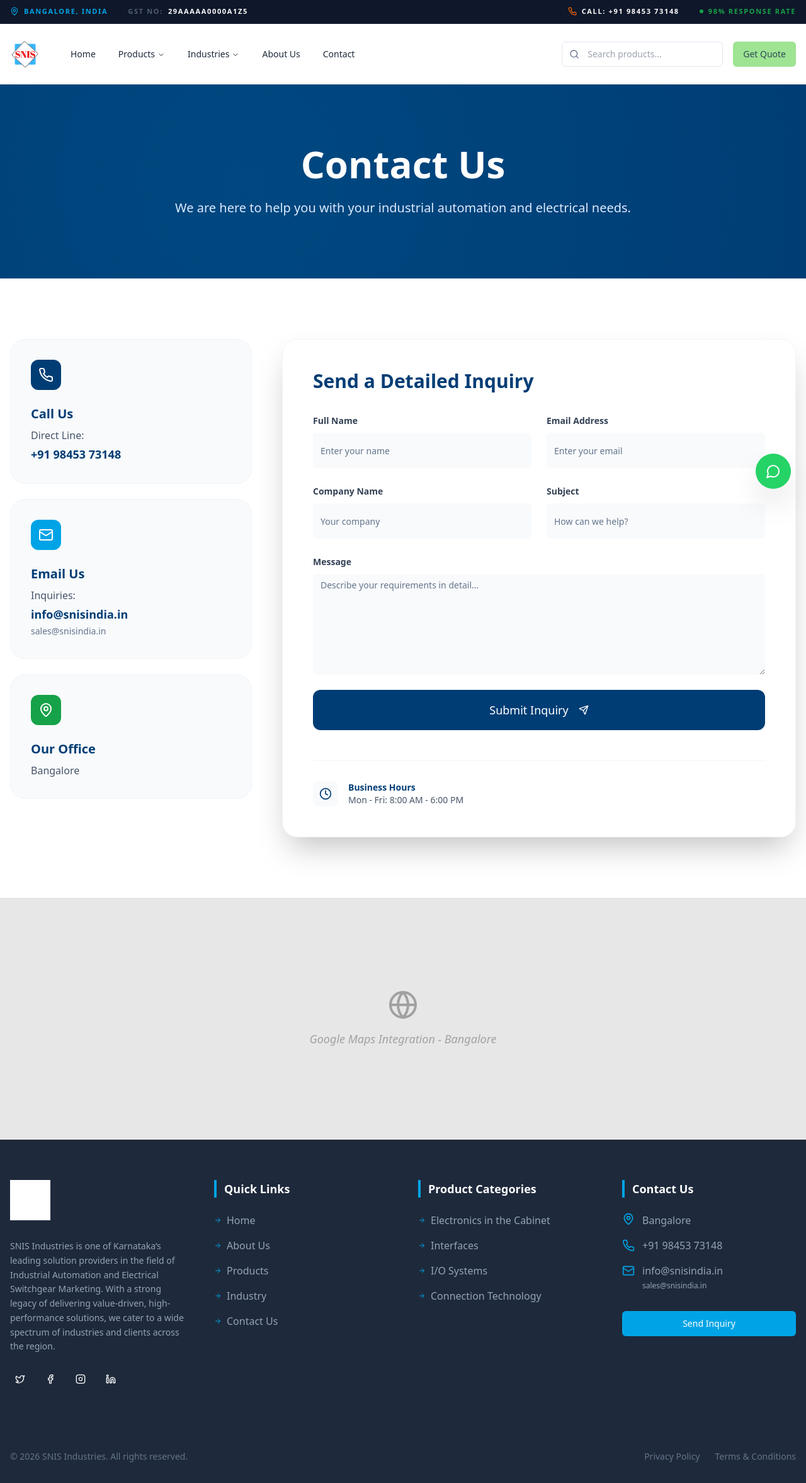
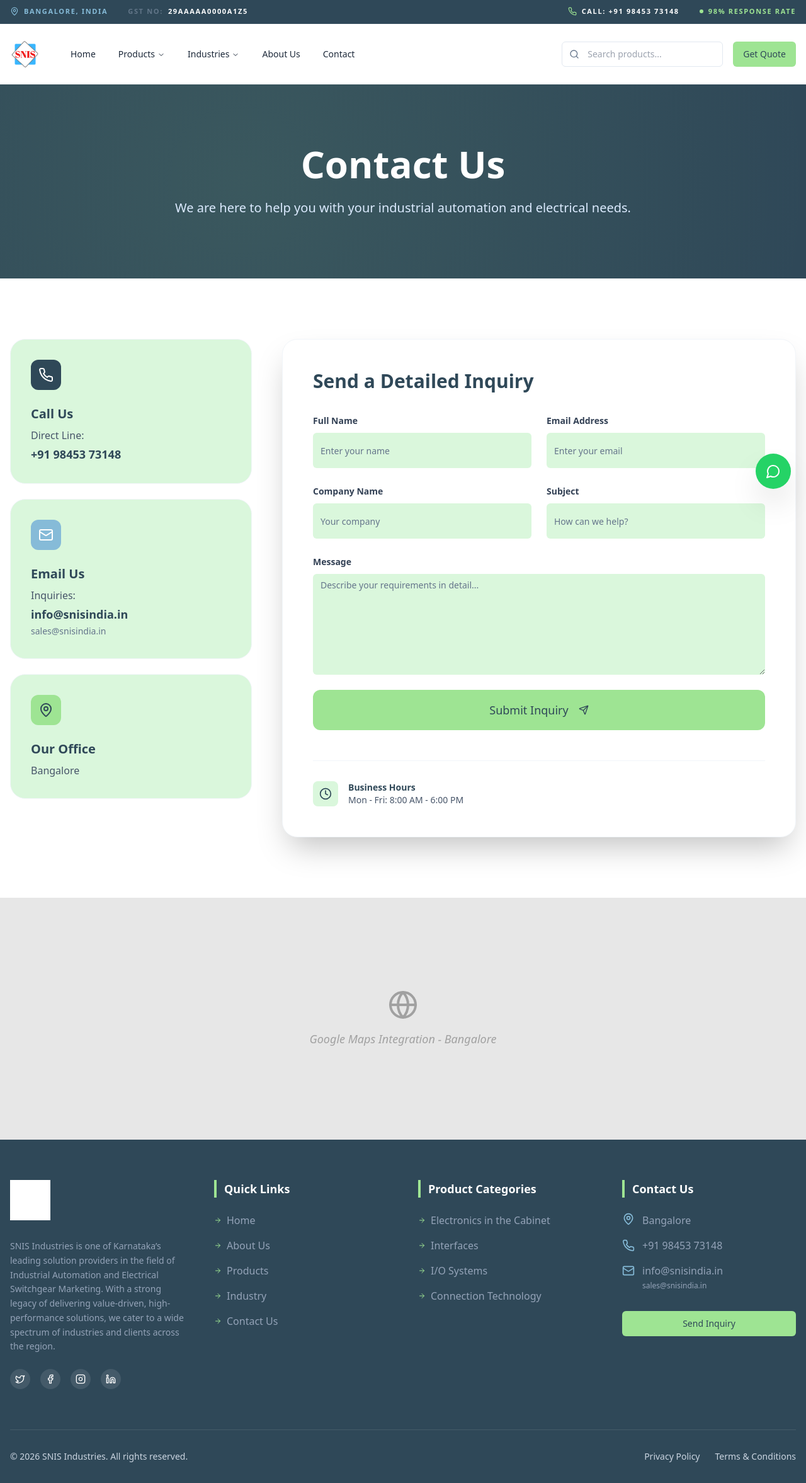
Before and after one commit to JanakeeshHd/SNIS, a React (Vite) app: page /contact in a window 1280 px wide. Shown: the whole page at 63% size. Built offline with nearby package versions, Linux system fonts and the light colour scheme.

Commit message:
The UI color has been changed

```diff
--- a/src/components/layout/Footer.tsx
+++ b/src/components/layout/Footer.tsx
@@ -6,7 +6,7 @@ import logo from "@/assets/snis-logo.png";
 
 export const Footer = () => {
   return (
-    <footer className="bg-[#1E293B] text-white pt-16 pb-8">
+    <footer className="bg-[#2F4858] text-white pt-16 pb-8">
       <div className="container mx-auto px-4">
         <div className="grid grid-cols-1 md:grid-cols-2 lg:grid-cols-4 gap-12 mb-16">
           {/* Company Info */}
@@ -22,16 +22,16 @@ export const Footer = () => {
               {SITE_CONTENT.company.description}
             </p>
             <div className="flex space-x-4">
-              <a href={SITE_CONTENT.contact.social.twitter} className="bg-slate-800 p-2 rounded-full hover:bg-tech-cyan transition-colors">
+              <a href={SITE_CONTENT.contact.social.twitter} className="bg-white/10 p-2 rounded-full hover:bg-[#86BBD8] transition-colors">
                 <Twitter className="w-4 h-4" />
               </a>
-              <a href={SITE_CONTENT.contact.social.facebook} className="bg-slate-800 p-2 rounded-full hover:bg-tech-cyan transition-colors">
+              <a href={SITE_CONTENT.contact.social.facebook} className="bg-white/10 p-2 rounded-full hover:bg-[#86BBD8] transition-colors">
                 <Facebook className="w-4 h-4" />
               </a>
-              <a href={SITE_CONTENT.contact.social.instagram} className="bg-slate-800 p-2 rounded-full hover:bg-tech-cyan transition-colors">
+              <a href={SITE_CONTENT.contact.social.instagram} className="bg-white/10 p-2 rounded-full hover:bg-[#86BBD8] transition-colors">
                 <Instagram className="w-4 h-4" />
               </a>
-              <a href={SITE_CONTENT.contact.social.linkedin} className="bg-slate-800 p-2 rounded-full hover:bg-tech-cyan transition-colors">
+              <a href={SITE_CONTENT.contact.social.linkedin} className="bg-white/10 p-2 rounded-full hover:bg-[#86BBD8] transition-colors">
                 <Linkedin className="w-4 h-4" />
               </a>
             </div>
@@ -39,7 +39,7 @@ export const Footer = () => {
 
           {/* Quick Links */}
           <div>
-            <h4 className="text-lg font-semibold mb-6 border-l-4 border-tech-cyan pl-3">Quick Links</h4>
+            <h4 className="text-lg font-semibold mb-6 border-l-4 border-[#9EE493] pl-3">Quick Links</h4>
             <ul className="space-y-4">
               {["Home", "About Us", "Products", "Industry", "Contact Us"].map((link) => (
                 <li key={link}>
@@ -47,7 +47,7 @@ export const Footer = () => {
                     to={link === "Home" ? "/" : `/${link.toLowerCase().replace(" ", "-")}`}
                     className="text-slate-400 hover:text-white hover:translate-x-2 transition-all inline-flex items-center"
                   >
-                    <ArrowRight className="w-3 h-3 mr-2 text-tech-cyan" />
+                    <ArrowRight className="w-3 h-3 mr-2 text-[#9EE493]" />
                     {link}
                   </Link>
                 </li>
@@ -57,7 +57,7 @@ export const Footer = () => {
 
           {/* Products */}
           <div>
-            <h4 className="text-lg font-semibold mb-6 border-l-4 border-tech-cyan pl-3">Product Categories</h4>
+            <h4 className="text-lg font-semibold mb-6 border-l-4 border-[#9EE493] pl-3">Product Categories</h4>
             <ul className="space-y-4">
               {SITE_CONTENT.products.categories.map((cat) => (
                 <li key={cat.id}>
@@ -65,7 +65,7 @@ export const Footer = () => {
                     to={`/products/${cat.id}`}
                     className="text-slate-400 hover:text-white hover:translate-x-2 transition-all inline-flex items-center"
                   >
-                    <ArrowRight className="w-3 h-3 mr-2 text-tech-cyan" />
+                    <ArrowRight className="w-3 h-3 mr-2 text-[#9EE493]" />
                     {cat.title}
                   </Link>
                 </li>
@@ -75,31 +75,31 @@ export const Footer = () => {
 
           {/* Contact Details */}
           <div>
-            <h4 className="text-lg font-semibold mb-6 border-l-4 border-tech-cyan pl-3">Contact Us</h4>
+            <h4 className="text-lg font-semibold mb-6 border-l-4 border-[#9EE493] pl-3">Contact Us</h4>
             <div className="space-y-4">
               <div className="flex items-start space-x-3 text-slate-400">
-                <MapPin className="w-5 h-5 text-tech-cyan shrink-0" />
+                <MapPin className="w-5 h-5 text-[#86BBD8] shrink-0" />
                 <span>{SITE_CONTENT.contact.address}</span>
               </div>
               <div className="flex items-center space-x-3 text-slate-400">
-                <Phone className="w-5 h-5 text-tech-cyan shrink-0" />
+                <Phone className="w-5 h-5 text-[#86BBD8] shrink-0" />
                 <span>{SITE_CONTENT.contact.phone}</span>
               </div>
               <div className="flex flex-col space-y-1 text-slate-400">
                 <div className="flex items-center space-x-3">
-                  <Mail className="w-5 h-5 text-tech-cyan shrink-0" />
+                  <Mail className="w-5 h-5 text-[#86BBD8] shrink-0" />
                   <span>{SITE_CONTENT.contact.email}</span>
                 </div>
                 <div className="pl-8 text-xs">{SITE_CONTENT.contact.salesEmail}</div>
               </div>
             </div>
-            <Button className="mt-8 w-full bg-tech-cyan hover:bg-tech-cyan/90 text-white">
+            <Button className="mt-8 w-full bg-[#9EE493] hover:bg-[#9EE493]/90 text-[#2F4858]">
               Send Inquiry
             </Button>
           </div>
         </div>
 
-        <div className="border-t border-slate-800 pt-8 flex flex-col md:flex-row justify-between items-center text-slate-500 text-sm">
+        <div className="border-t border-white/10 pt-8 flex flex-col md:flex-row justify-between items-center text-slate-300 text-sm">
           <p>© {new Date().getFullYear()} SNIS Industries. All rights reserved.</p>
           <div className="flex space-x-6 mt-4 md:mt-0">
             <Link to="/privacy-policy" className="hover:text-white">Privacy Policy</Link>
--- a/src/components/layout/TopBar.tsx
+++ b/src/components/layout/TopBar.tsx
@@ -3,10 +3,10 @@ import { SITE_CONTENT } from "@/data/content";
 
 export const TopBar = () => {
   return (
-    <div className="bg-slate-900 text-white py-2.5 hidden md:block border-b border-white/5">
+    <div className="bg-[#2F4858] text-white py-2.5 hidden md:block border-b border-white/5">
       <div className="container mx-auto px-4 flex justify-between items-center text-[11px] font-black uppercase tracking-[0.15em]">
         <div className="flex items-center space-x-8">
-          <div className="flex items-center text-tech-cyan">
+          <div className="flex items-center text-[#86BBD8]">
             <MapPin className="w-3.5 h-3.5 mr-2" />
             <span>{SITE_CONTENT.contact.address}, India</span>
           </div>
@@ -16,12 +16,12 @@ export const TopBar = () => {
           </div>
         </div>
         <div className="flex items-center space-x-8">
-          <a href={`tel:${SITE_CONTENT.contact.phone}`} className="flex items-center hover:text-tech-cyan transition-colors">
-            <Phone className="w-3.5 h-3.5 mr-2 text-industrial-orange" />
+          <a href={`tel:${SITE_CONTENT.contact.phone}`} className="flex items-center hover:text-[#86BBD8] transition-colors">
+            <Phone className="w-3.5 h-3.5 mr-2 text-[#9EE493]" />
             <span>Call: {SITE_CONTENT.contact.phone}</span>
           </a>
-          <div className="flex items-center text-industrial-green">
-            <span className="w-1.5 h-1.5 rounded-full bg-industrial-green animate-pulse mr-2" />
+          <div className="flex items-center text-[#9EE493]">
+            <span className="w-1.5 h-1.5 rounded-full bg-[#9EE493] animate-pulse mr-2" />
             <span>98% Response Rate</span>
           </div>
         </div>
--- a/src/pages/About.tsx
+++ b/src/pages/About.tsx
@@ -89,7 +89,7 @@ const About = () => {
               <ul className="space-y-6">
                 {SITE_CONTENT.company.mission.map((item, i) => (
                   <li key={i} className="flex items-start space-x-4">
-                    <CheckCircle2 className="w-6 h-6 text-industrial-green shrink-0 mt-1" />
+                    <CheckCircle2 className="w-6 h-6 text-[#9EE493] shrink-0 mt-1" />
                     <span className="text-slate-600 text-lg">{item}</span>
                   </li>
                 ))}
--- a/src/pages/CategoryDetail.tsx
+++ b/src/pages/CategoryDetail.tsx
@@ -89,7 +89,7 @@ const CategoryDetail = () => {
                     "Certified for global industrial standards"
                   ].map((item, i) => (
                     <div key={i} className="flex items-center space-x-4">
-                      <CheckCircle2 className="w-6 h-6 text-industrial-green shrink-0" />
+                      <CheckCircle2 className="w-6 h-6 text-[#9EE493] shrink-0" />
                       <span className="text-slate-600 text-lg">{item}</span>
                     </div>
                   ))}
--- a/src/pages/Contact.tsx
+++ b/src/pages/Contact.tsx
@@ -10,7 +10,7 @@ const Contact = () => {
   return (
     <Layout>
       {/* Hero Section */}
-      <section className="bg-industrial-blue text-white py-24 relative overflow-hidden">
+      <section className="bg-[#2F4858] text-white py-24 relative overflow-hidden">
         <div className="container mx-auto px-4 relative z-10 text-center">
           <motion.div
             initial={{ opacity: 0, y: 20 }}
@@ -23,7 +23,7 @@ const Contact = () => {
             </p>
           </motion.div>
         </div>
-        <div className="absolute inset-0 bg-[radial-gradient(circle_at_30%_50%,rgba(0,168,232,0.1),transparent)]" />
+        <div className="absolute inset-0 bg-[radial-gradient(circle_at_30%_50%,rgba(158,228,147,0.1),transparent)]" />
       </section>
 
       <section className="py-24 bg-white">
@@ -31,24 +31,24 @@ const Contact = () => {
           <div className="grid grid-cols-1 lg:grid-cols-3 gap-12">
             {/* Contact Info Cards */}
             <div className="lg:col-span-1 space-y-6">
-              <div className="p-8 rounded-3xl bg-slate-50 border border-slate-100">
-                <div className="w-12 h-12 rounded-xl bg-industrial-blue flex items-center justify-center text-white mb-6">
+              <div className="p-8 rounded-3xl bg-[#DAF7DC] border border-slate-100">
+                <div className="w-12 h-12 rounded-xl bg-[#2F4858] flex items-center justify-center text-white mb-6">
                   <Phone className="w-6 h-6" />
                 </div>
-                <h3 className="text-xl font-bold text-industrial-blue mb-2">Call Us</h3>
+                <h3 className="text-xl font-bold text-[#2F4858] mb-2">Call Us</h3>
                 <p className="text-slate-600 mb-1">Direct Line:</p>
-                <a href={`tel:${SITE_CONTENT.contact.phone}`} className="text-lg font-bold text-industrial-blue hover:text-tech-cyan transition-colors">
+                <a href={`tel:${SITE_CONTENT.contact.phone}`} className="text-lg font-bold text-[#2F4858] hover:text-[#86BBD8] transition-colors">
                   {SITE_CONTENT.contact.phone}
                 </a>
               </div>
 
-              <div className="p-8 rounded-3xl bg-slate-50 border border-slate-100">
-                <div className="w-12 h-12 rounded-xl bg-tech-cyan flex items-center justify-center text-white mb-6">
+              <div className="p-8 rounded-3xl bg-[#DAF7DC] border border-slate-100">
+                <div className="w-12 h-12 rounded-xl bg-[#86BBD8] flex items-center justify-center text-white mb-6">
                   <Mail className="w-6 h-6" />
                 </div>
-                <h3 className="text-xl font-bold text-industrial-blue mb-2">Email Us</h3>
+                <h3 className="text-xl font-bold text-[#2F4858] mb-2">Email Us</h3>
                 <p className="text-slate-600 mb-1">Inquiries:</p>
-                <a href={`mailto:${SITE_CONTENT.contact.email}`} className="text-lg font-bold text-industrial-blue hover:text-tech-cyan transition-colors block">
+                <a href={`mailto:${SITE_CONTENT.contact.email}`} className="text-lg font-bold text-[#2F4858] hover:text-[#86BBD8] transition-colors block">
                   {SITE_CONTENT.contact.email}
                 </a>
                 <a href={`mailto:${SITE_CONTENT.contact.salesEmail}`} className="text-slate-500 text-sm mt-1">
@@ -56,11 +56,11 @@ const Contact = () => {
                 </a>
               </div>
 
-              <div className="p-8 rounded-3xl bg-slate-50 border border-slate-100">
-                <div className="w-12 h-12 rounded-xl bg-industrial-green flex items-center justify-center text-white mb-6">
+              <div className="p-8 rounded-3xl bg-[#DAF7DC] border border-slate-100">
+                <div className="w-12 h-12 rounded-xl bg-[#9EE493] flex items-center justify-center text-[#2F4858] mb-6">
                   <MapPin className="w-6 h-6" />
                 </div>
-                <h3 className="text-xl font-bold text-industrial-blue mb-2">Our Office</h3>
+                <h3 className="text-xl font-bold text-[#2F4858] mb-2">Our Office</h3>
                 <p className="text-slate-600">{SITE_CONTENT.contact.address}</p>
               </div>
             </div>
@@ -68,33 +68,33 @@ const Contact = () => {
             {/* Contact Form */}
             <div className="lg:col-span-2">
               <div className="bg-white rounded-3xl p-8 md:p-12 shadow-2xl border border-slate-100">
-                <h2 className="text-3xl font-bold text-industrial-blue mb-8">Send a Detailed Inquiry</h2>
+                <h2 className="text-3xl font-bold text-[#2F4858] mb-8">Send a Detailed Inquiry</h2>
                 <form className="space-y-6">
                   <div className="grid grid-cols-1 md:grid-cols-2 gap-6">
                     <div className="space-y-2">
                       <label className="text-sm font-bold text-slate-700">Full Name</label>
-                      <Input placeholder="Enter your name" className="h-14 bg-slate-50 border-none focus:ring-2 focus:ring-industrial-blue" />
+                      <Input placeholder="Enter your name" className="h-14 bg-[#DAF7DC] border-none focus:ring-2 focus:ring-[#86BBD8]" />
                     </div>
                     <div className="space-y-2">
                       <label className="text-sm font-bold text-slate-700">Email Address</label>
-                      <Input type="email" placeholder="Enter your email" className="h-14 bg-slate-50 border-none focus:ring-2 focus:ring-industrial-blue" />
+                      <Input type="email" placeholder="Enter your email" className="h-14 bg-[#DAF7DC] border-none focus:ring-2 focus:ring-[#86BBD8]" />
                     </div>
                   </div>
                   <div className="grid grid-cols-1 md:grid-cols-2 gap-6">
                     <div className="space-y-2">
                       <label className="text-sm font-bold text-slate-700">Company Name</label>
-                      <Input placeholder="Your company" className="h-14 bg-slate-50 border-none focus:ring-2 focus:ring-industrial-blue" />
+                      <Input placeholder="Your company" className="h-14 bg-[#DAF7DC] border-none focus:ring-2 focus:ring-[#86BBD8]" />
                     </div>
                     <div className="space-y-2">
                       <label className="text-sm font-bold text-slate-700">Subject</label>
-                      <Input placeholder="How can we help?" className="h-14 bg-slate-50 border-none focus:ring-2 focus:ring-industrial-blue" />
+                      <Input placeholder="How can we help?" className="h-14 bg-[#DAF7DC] border-none focus:ring-2 focus:ring-[#86BBD8]" />
                     </div>
                   </div>
                   <div className="space-y-2">
                     <label className="text-sm font-bold text-slate-700">Message</label>
-                    <Textarea placeholder="Describe your requirements in detail..." className="min-h-[160px] bg-slate-50 border-none focus:ring-2 focus:ring-industrial-blue" />
+                    <Textarea placeholder="Describe your requirements in detail..." className="min-h-[160px] bg-[#DAF7DC] border-none focus:ring-2 focus:ring-[#86BBD8]" />
                   </div>
-                  <Button type="submit" size="lg" className="w-full bg-industrial-blue hover:bg-industrial-blue/90 text-white h-16 text-lg rounded-xl">
+                  <Button type="submit" size="lg" className="w-full bg-[#9EE493] hover:bg-[#9EE493]/90 text-[#2F4858] h-16 text-lg rounded-xl">
                     Submit Inquiry
                     <Send className="ml-2 w-5 h-5" />
                   </Button>
@@ -102,11 +102,11 @@ const Contact = () => {
 
                 <div className="mt-12 pt-8 border-t border-slate-100">
                   <div className="flex items-center gap-4 text-slate-600">
-                    <div className="w-10 h-10 rounded-lg bg-slate-50 flex items-center justify-center text-industrial-blue">
+                    <div className="w-10 h-10 rounded-lg bg-[#DAF7DC] flex items-center justify-center text-[#2F4858]">
                       <Clock className="w-5 h-5" />
                     </div>
                     <div>
-                      <p className="text-sm font-bold text-industrial-blue">Business Hours</p>
+                      <p className="text-sm font-bold text-[#2F4858]">Business Hours</p>
                       <p className="text-sm">Mon - Fri: 8:00 AM - 6:00 PM</p>
                     </div>
                   </div>
```
Also changed, not shown: src/components/home/AboutSection.tsx (+8 -8 lines), src/components/home/ContactSection.tsx (+15 -15 lines), src/components/home/Downloads.tsx (+11 -11 lines), src/components/home/Hero.tsx (+14 -14 lines), src/components/home/Industry.tsx (+7 -7 lines), src/components/home/Trust.tsx (+14 -14 lines).
